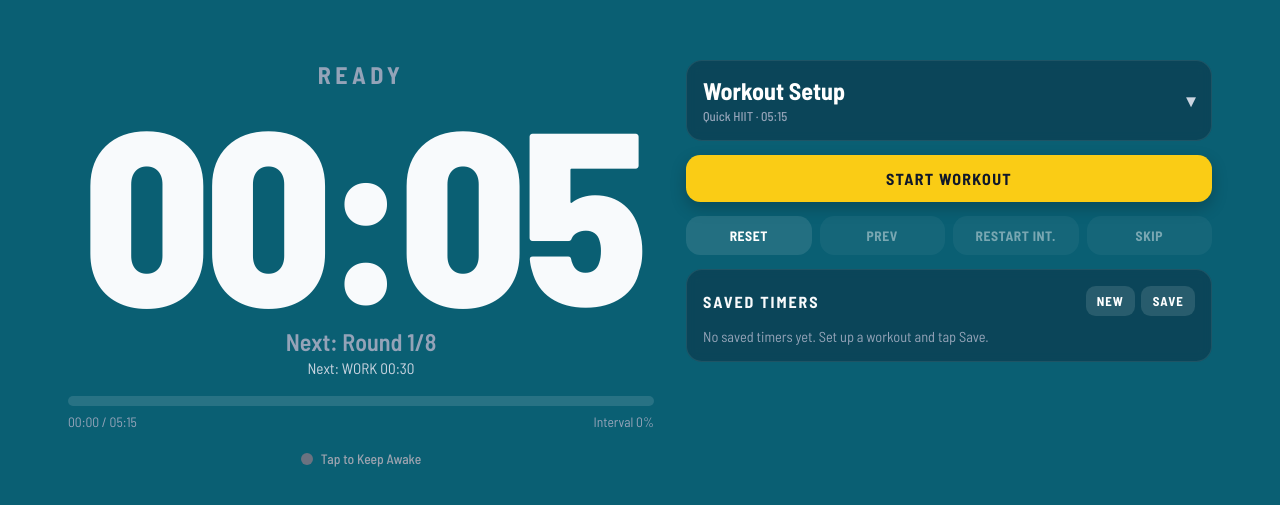
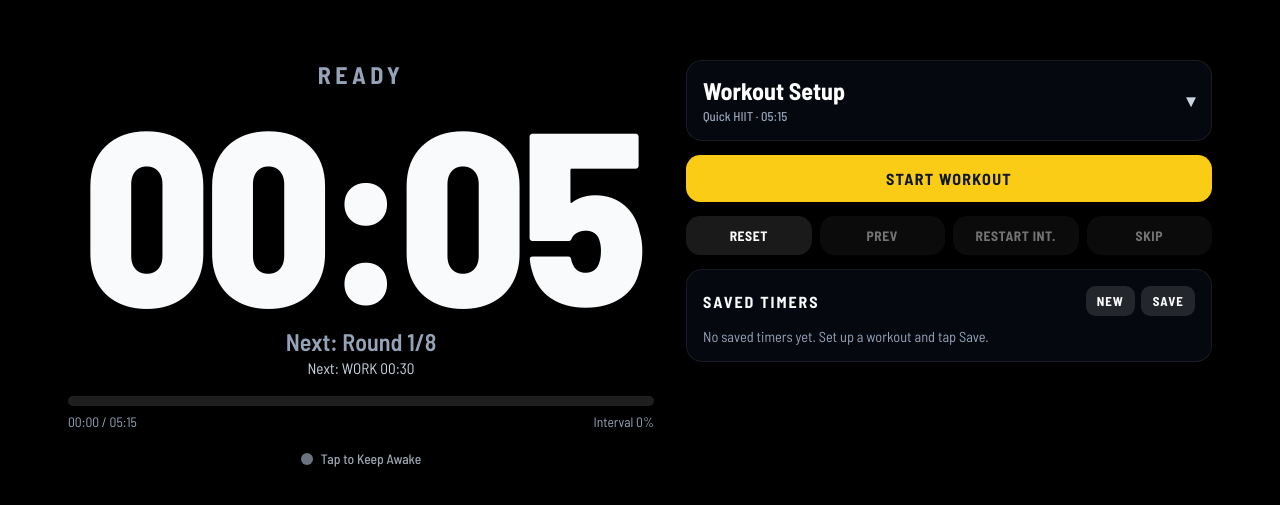
Before and after one commit to devbycarlo/pulse, a React (Vite) app in the folder web-app/: page / in a window 1280 px wide. Shown: the part 133-638 px from the top of the page. Built offline with nearby package versions, Linux system fonts and the light colour scheme.

Commit message:
style: update background color to match design specifications

```diff
--- a/web-app/src/App.jsx
+++ b/web-app/src/App.jsx
@@ -422,7 +422,7 @@ export default function App() {
   }, [status, tick, stopLoop])
 
   useEffect(() => {
-    const bg = status === 'idle' ? '#0a5f73' : status === 'done' ? phaseColor('done') : phaseColor(current?.type)
+    const bg = status === 'idle' ? '#000000' : status === 'done' ? phaseColor('done') : phaseColor(current?.type)
     document.body.style.backgroundColor = bg
   }, [current, status])
 
--- a/web-app/src/index.css
+++ b/web-app/src/index.css
@@ -1,5 +1,5 @@
 :root {
-  --bg-color: #0a5f73;
+  --bg-color: #000000;
   --card-bg: #1e293b;
   --text-main: #f8fafc;
   --text-muted: #94a3b8;
```
